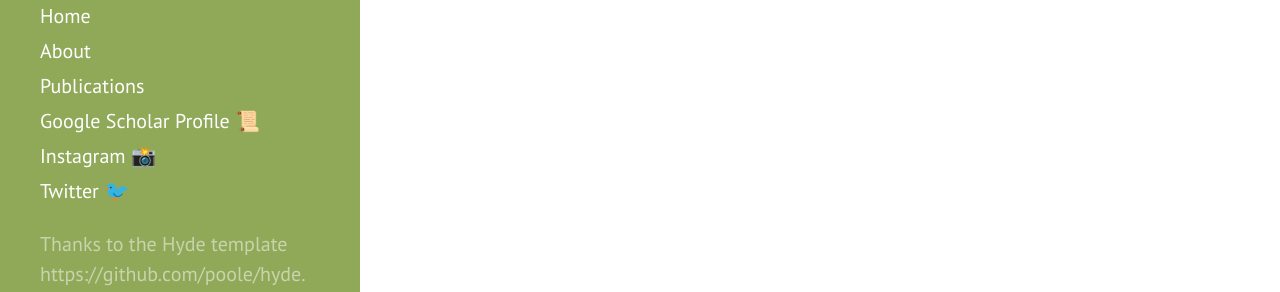
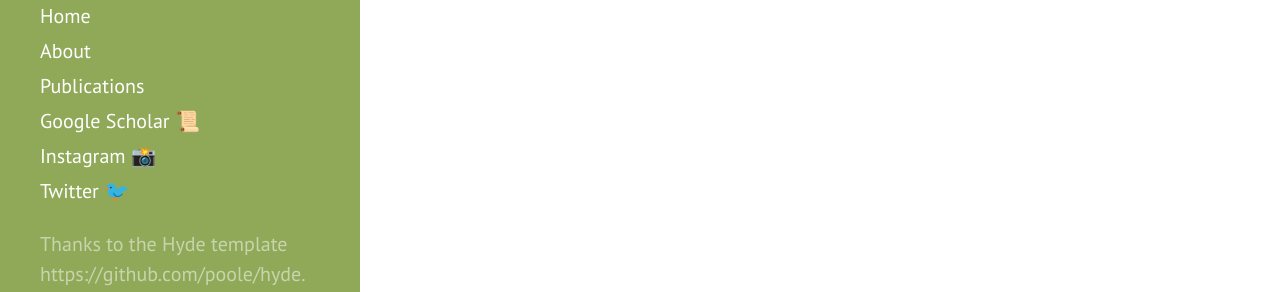
Before and after one commit to celiacintas/celiacintas.github.io, a Jekyll site: the page built from index.html, in a window 1280 px wide. Shown: the part 541-833 px from the top of the page. Built offline with Jekyll 4.4.1, drawn with Linux system fonts in a browser that asks for light colours; the list of posts is cut into pages by our own code.

Commit message:
Update sidebar.html

```diff
--- a/_includes/sidebar.html
+++ b/_includes/sidebar.html
@@ -29,7 +29,7 @@
 
 
 
-      <a class="sidebar-nav-item" href="{{ site.googlescholar.url }}">Google Scholar Profile 📜 </a>
+      <a class="sidebar-nav-item" href="{{ site.googlescholar.url }}">Google Scholar 📜 </a>
       <a class="sidebar-nav-item" href="{{ site.author.insta }}"> Instagram 📸 </a>
       <a class="sidebar-nav-item" href="{{ site.author.url }}"> Twitter 🐦 </a>
     </nav>
```
